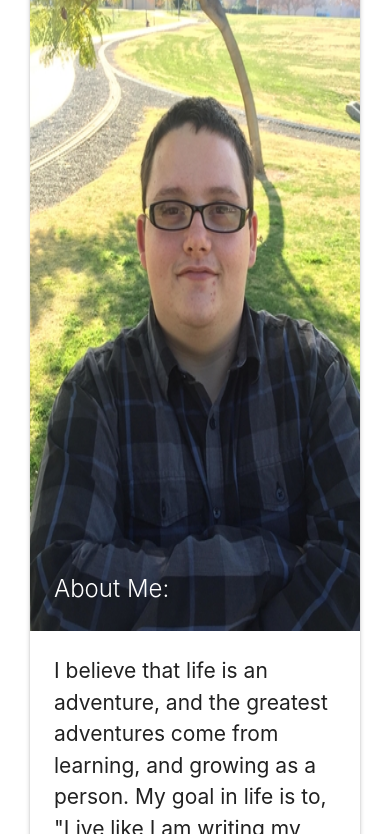
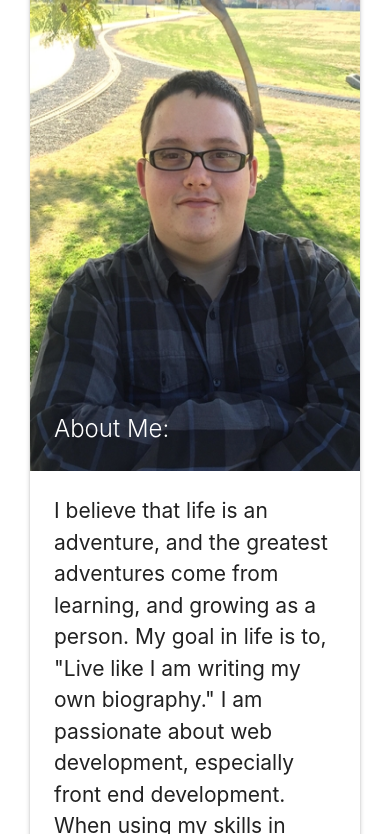
Before and after one commit to wbray93/portfoliov3, a plain HTML site: page index.html in a window 390 px wide. Shown: the part 77-911 px from the top of the page. Drawn offline with nearby package versions, Linux system fonts and the light colour scheme.

Commit message:
changed picture sizing to be slightly more responsive and fluid at breakpoints

```diff
--- a/styles.css
+++ b/styles.css
@@ -6,7 +6,7 @@
 
 .my-cardimage-size {
     width: 480px;
-    height: 640px;
+    height: 480px;
 }
 
 .font-size-for-card-text {
```
